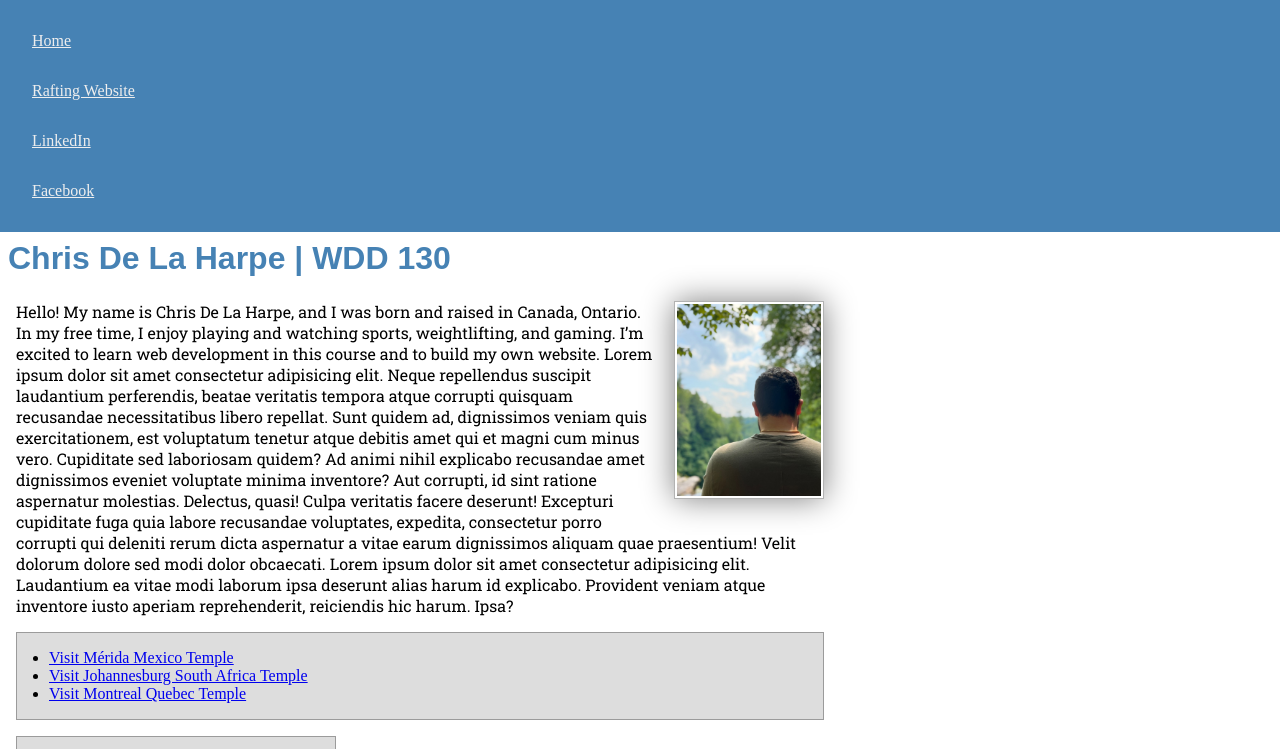
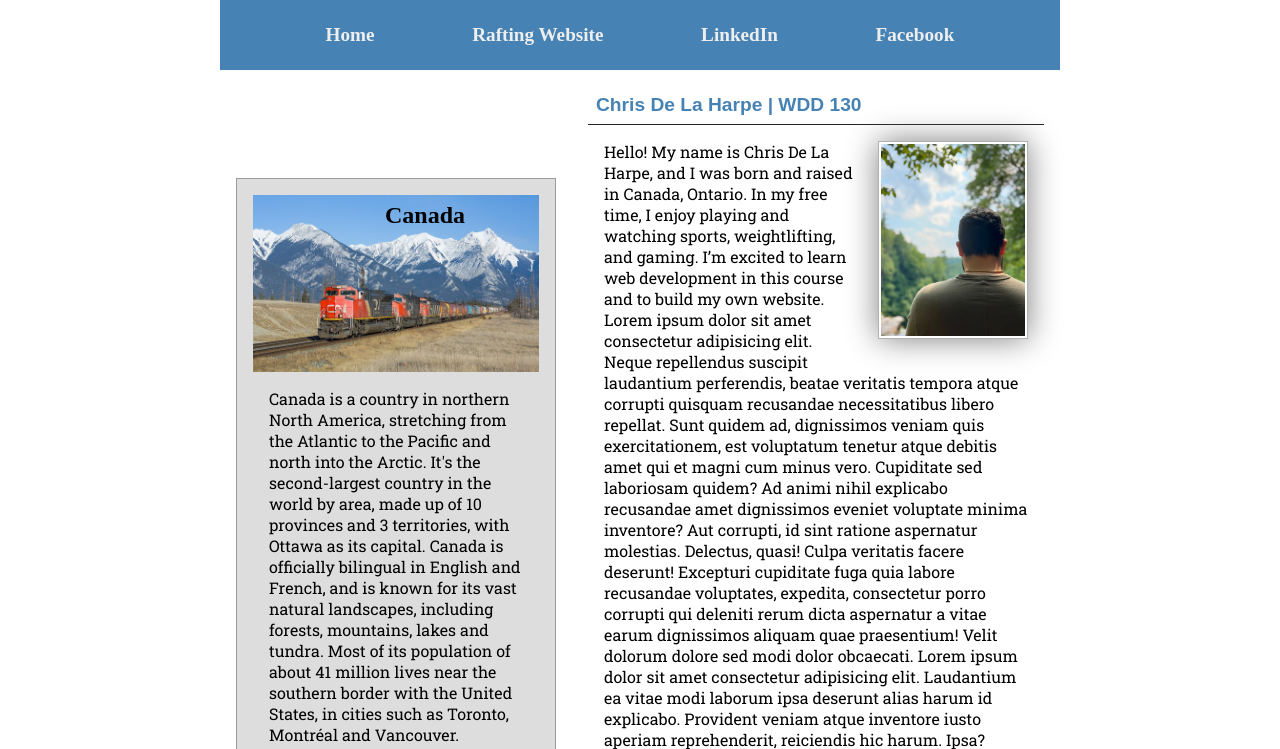
Before and after one commit to devchriscd/wdd130, a plain HTML site: page index.html in a window 1280 px wide. Shown: the top 749 px of the page. Drawn offline with Linux system fonts and the light colour scheme; a web font is replaced by a local one.

Commit message:
W04 Code-along Activity: Home Page Layout Enhancements

```diff
--- a/index.html
+++ b/index.html
@@ -24,6 +24,7 @@
     </header>
 
     <!-- Main -->
+    <div class="grid">
         <main>
             <h1>Chris De La Harpe | WDD 130</h1>
             <img src="images/profile.jpg" alt="Photo of Chris De La Harpe facing nature" width="200">
@@ -36,15 +37,15 @@
                 <li><a href="https://www.churchofjesuschrist.org/temples/details/montreal-quebec-temple?lang=eng" target="_blank" rel="noopener">Visit Montreal Quebec Temple</a></li>
             </ul>
         </main>
-
         <!-- Aside -->
-    <aside class="box indent">
+        <aside class="box">
             <h2>Canada</h2>
             <img src="images/canada.jpg" alt="Freight train between Hinton and Jasper, Canada">
             <p>
                 Canada is a country in northern North America, stretching from the Atlantic to the Pacific and north into the Arctic. It's the second-largest country in the world by area, made up of 10 provinces and 3 territories, with Ottawa as its capital. Canada is officially bilingual in English and French, and is known for its vast natural landscapes, including forests, mountains, lakes and tundra. Most of its population of about 41 million lives near the southern border with the United States, in cities such as Toronto, Montréal and Vancouver.
             </p>
         </aside>
+    </div>
 
     <footer>
         <p>&copy; Chris De La Harpe 🏈 Canada, Ontario 🏒</p>
--- a/styles/styles.css
+++ b/styles/styles.css
@@ -13,23 +13,43 @@
     box-sizing: border-box;
 }
 
+header,
+.grid,
+footer {
+    max-width: 840px;
+    margin: 0 auto;
+}
+
 nav {
     background-color: var(--primary-color);
-    padding: var(--padding)
+    padding: var(--padding);
+    display: flex;
+    justify-content: space-evenly;
+    align-items: center;
 }
 
 nav a {
     color: var(--secondary-color);
     display: block;
-    padding: var(--padding)
+    padding: .5rem;
+    text-decoration: none;
+    font-size: 1.2rem;
+    font-weight: 700;
 }
 
 main {
     max-width: 840px;
+    grid-column: 2/3;
+    margin: 1rem
 }
 
 h1 {
+    display: block;
+    text-decoration: none;
+    font-size: 1.2rem;
+    font-weight: 700;
     color: var(--primary-color);
+    border-bottom: 1px solid #222;
     padding: .5rem;
     font-family: var(--heading-font);
 }
@@ -51,25 +71,32 @@ p {
 
 aside {
     position: relative;
-    width: 20em;
-    text-align: center;
+    width: 20rem;
+    height: auto;
+    margin: 10px 0;
+    grid-column: 1/2;
+    grid-row: 1/2;
 }
 
 aside h2 {
     position: absolute;
-    top: 15px;
+    top: 23px;
     right: 90px;
 }
 
 aside img {
-    width: 200px;
+    width: 100%;
     height: auto;
+    display: block;
 }
 
 footer {
-    margin-top: 15px;
+    background-color: var(--primary-color);
+    margin: 2rem auto;
+    padding: .5rem;
     border-top: 1px solid #000;
     text-align: center;
+    color: #fff;
 }
 
 /* Class Selectors */
@@ -85,3 +112,8 @@ footer {
 .indent {
     padding-left: 2rem;
 }
+
+.grid {
+    display: grid;
+    align-items: center;
+}
--- a/week04/styles/flexbox.css
+++ b/week04/styles/flexbox.css
@@ -7,11 +7,13 @@ body {
     border: 3px dashed darkcyan;
     background-color: lightyellow;
     display: flex;
-    flex-wrap: wrap;
+    flex-direction: column;
+    justify-content: center;
+    align-items: center;
 }
 
 .flex-item {
-    width: 250px;
+    width: 150px;
     margin: 1rem;
     border: 1px solid rgb(0 0 0 / 20%);
     padding: 0.5rem;
--- a/week04/styles/layout-exercises.css
+++ b/week04/styles/layout-exercises.css
@@ -23,19 +23,21 @@ div {
 
 .flex {
     background-color: #aba;
-    /* write declarations here */
-
+    display: flex;
+    justify-content: center;
+    align-items: center;
 }
 
 .grid {
     background-color: #abb;
-    /* write declarations here */
-
+    display: grid;
+    place-items: center;
 }
 
 .container2 {
-    /* write declarations here */
-
+    display: flex;
+    flex-wrap: wrap;
+    justify-content: space-around;
 }
 
 .two {
@@ -44,13 +46,12 @@ div {
 }
 
 .container3 {
-    /* write declarations here */
-
+    display: grid;
+    grid-template-columns: repeat(3, 1fr);
 }
 
 .columns-3 {
-    /* write declaration here */
-
+    grid-column: span 3;
 }
 
 .three {
```
Lines whose indentation alone changed are shown as unchanged.
